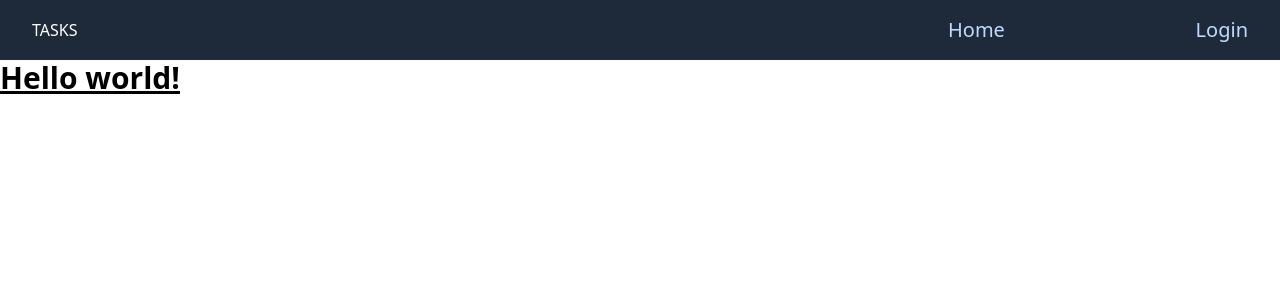
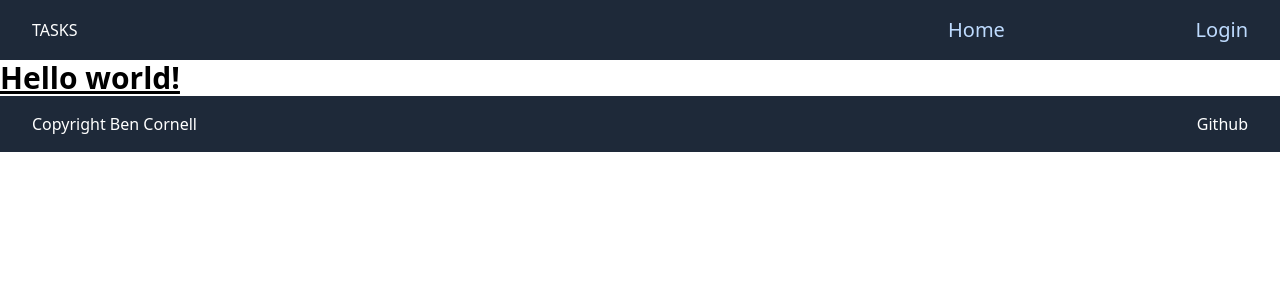
Before and after one commit to Ben-Cor/React-ToDo, a React (Vite) app: page /register in a window 1280 px wide. Shown: the top 300 px of the page. Built offline with nearby package versions, Linux system fonts and the light colour scheme.

Commit message:
footer created and added to App.jsx

```diff
--- a/src/App.jsx
+++ b/src/App.jsx
@@ -3,6 +3,7 @@ import Homepage from "./pages/Homepage.jsx";
 import Login from "./pages/Login.jsx";
 import Register from "./pages/Register.jsx";
 import Header from "./components/Header.jsx";
+import Footer from "./components/Footer.jsx";
 
 function App() {
 
@@ -12,12 +13,15 @@ function App() {
         <h1 className="text-3xl text-black font-bold underline">
           Hello world!
         </h1>
+
       <Routes>
         <Route path="/" element={<Homepage />} />
         <Route path="/login" element={<Login />} />
         <Route path="/register" element={<Register />} />
       </Routes>
 
+        <Footer />
+
     </BrowserRouter>
   );
 }
--- /dev/null
+++ b/src/components/Footer.jsx
@@ -0,0 +1,19 @@
+function Footer() {
+    return (
+        <footer className="
+        flex
+        items-center
+        justify-between
+        gap-2
+        px-8
+        bg-gray-800
+        text-white
+        p-4
+        ">
+            <p>Copyright Ben Cornell</p>
+            <a target={"_blank"} href={"https://github.com/Ben-Cor"}>Github</a>
+        </footer>
+    )
+}
+
+export default Footer;
```
